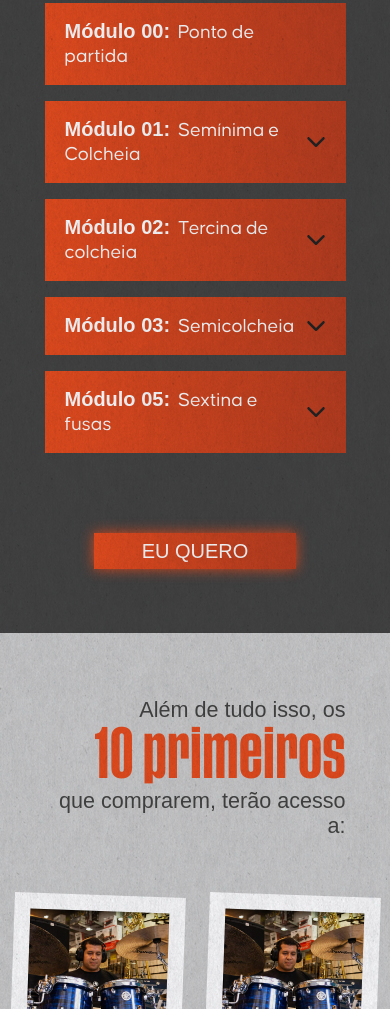
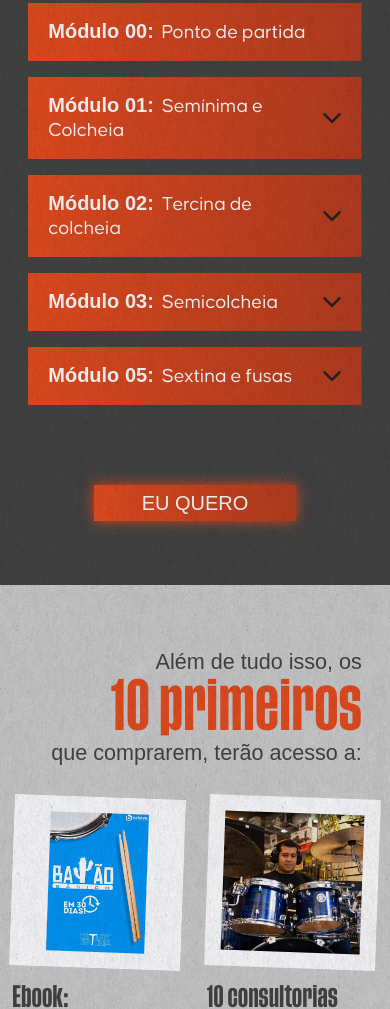
Before and after one commit to joaoroquesh/baterista, a plain HTML site: page index.html in a window 390 px wide. Shown: the part 7434-8443 px from the top of the page. Drawn offline with nearby package versions, Linux system fonts and the light colour scheme; a web font is replaced by a local one.

Commit message:
ebook e ajustes

```diff
--- a/index.html
+++ b/index.html
@@ -303,7 +303,7 @@
             <b>baterista melhor!</b>
           </h4>
           <h4 class="c-branco fw-300">
-            Nosso curso já transformou a vida de <b>XXX alunos</b> e também irá te conduzir a um <b>próximo nível</b>. Veja o que alguns dos meus <b>alunos dizem.</b>
+            Nosso curso já transformou a vida de <b>300 alunos</b> e também irá te conduzir a um <b>próximo nível</b>. Veja o que alguns dos meus <b>alunos dizem.</b>
           </h4>
 
         </div>
@@ -373,7 +373,7 @@
   <section id="modulos" class=" py-5">
     <div class="container">
       <div class="row center-s">
-        <div class="col-xl-6 col-lg-8 col-10 py-3">
+        <div class="col-xl-6 col-lg-8 col-11 py-3">
           <h4 class="c-tertiary mb-0">
             O curso tem <br>
             os seguintes
@@ -387,7 +387,7 @@
 
       </div>
       <div class="row center-h">
-        <div class="col-xl-6 col-lg-8 col-10">
+        <div class="col-xl-6 col-lg-8 col-11">
           <div class="accordion accordion-flush py-5" id="accordionFlushExample">
 
             <div class="accordion-item">
@@ -658,8 +658,8 @@
   <section id="extras" class="bg-tertiary c-secondary py-5">
     <div class="container">
       <div class="row center-h">
-        <div class="col-xl-6 col-md-7 col-10 py-3">
-          <div class="text-end mb-4">
+        <div class="col-xl-6 col-md-7 col-11 py-3">
+          <div class="text-end">
             <h4 class="c-secondary mb-0">
               Além de tudo isso, os
             </h4>
@@ -678,7 +678,7 @@
       <div class="row center-h">
         <div class="col-xl-3 col-md-4 col-6 py-3">
           <div class="extra">
-            <img src="images/bruno.jpg" alt="" class="polaroid img-fluid">
+            <img src="images/ebook.jpg" alt="" class="polaroid bg-branco img-fluid">
             <h3 class="ft-secondary mb-0 mt-3">
               Ebook:
             </h3>
```
Also changed, not shown: images/ebook.jpg (added), images/ebook.png (added), 2 other files.
